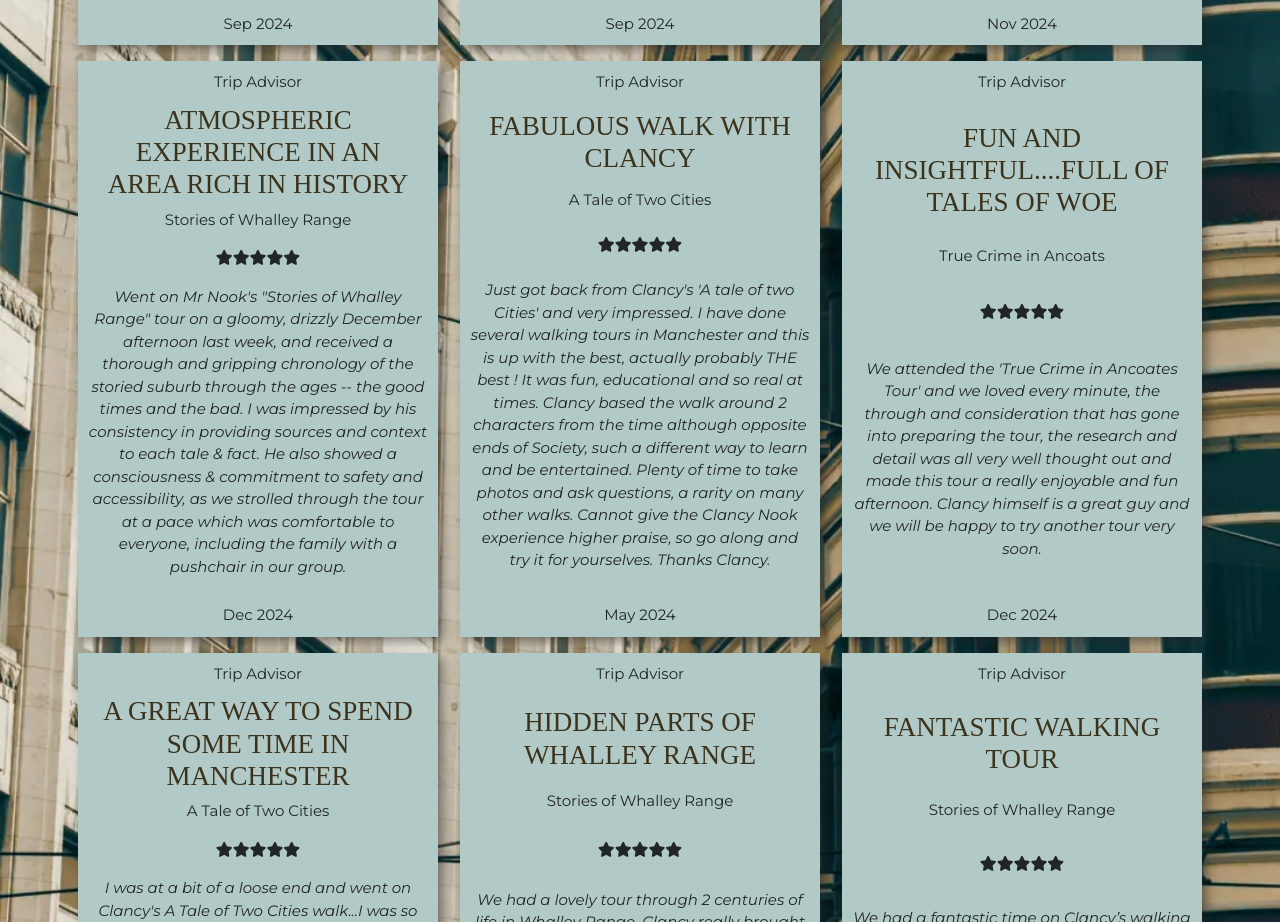
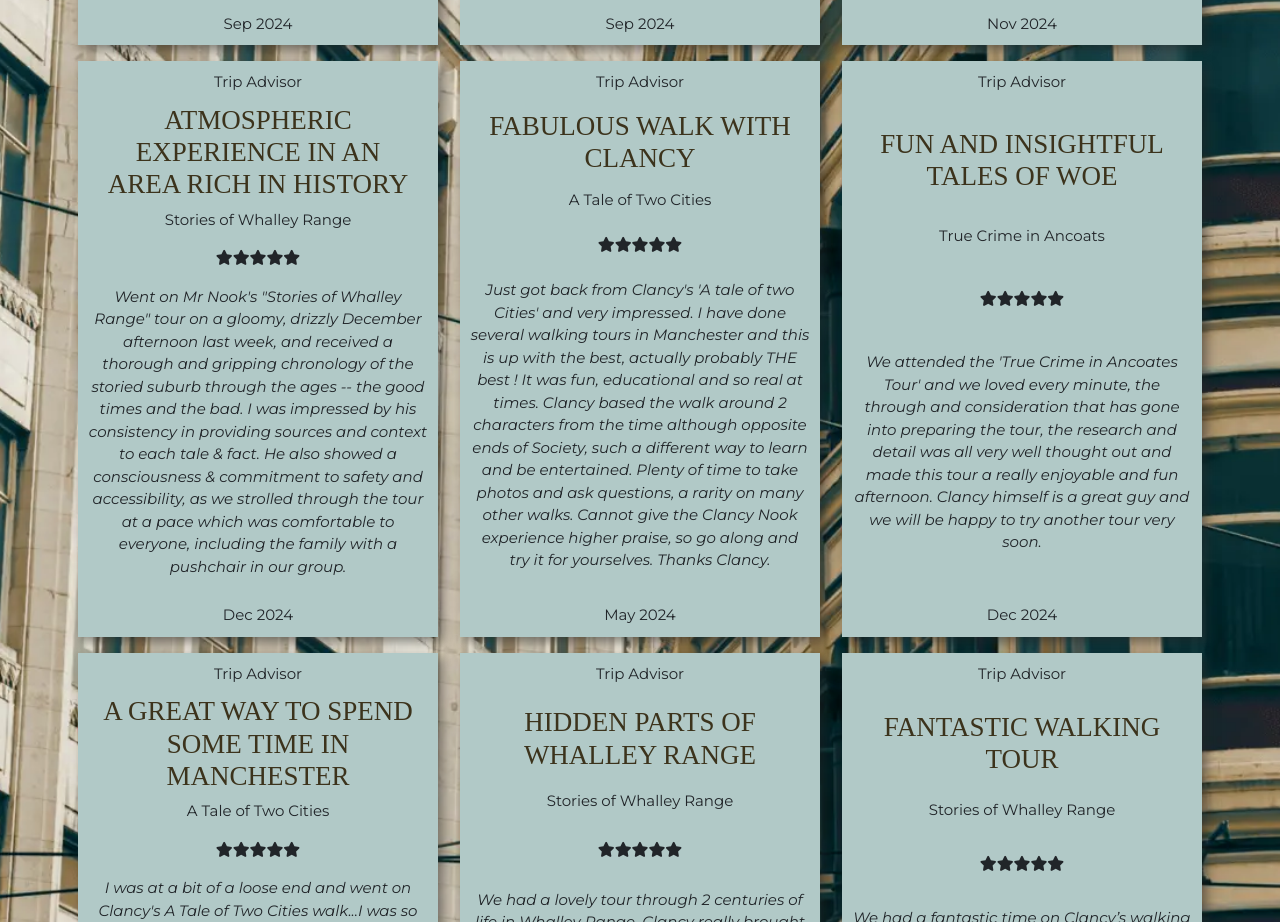
Before and after one commit to TeseoLou/clancy-nook-walking-tours, a plain HTML site: page reviews.html in a window 1280 px wide. Shown: the part 858-1780 px from the top of the page. Drawn offline with nearby package versions, Linux system fonts and the light colour scheme; a web font is replaced by a local one.

Commit message:
correct spelling error

```diff
--- a/reviews.html
+++ b/reviews.html
@@ -128,7 +128,7 @@
             <article class="card col-12 col-md-6 col-lg-4 p-0 rounded-0">
                 <div class="review-content rounded-0 third-row">
                     <p class="source rounded-0">Trip Advisor</p>
-                    <h2 class="card-title">Fun and Insightful....full of tales of woe</h3>
+                    <h2 class="card-title">Fun and Insightful tales of woe</h3>
                     <p>True Crime in Ancoats</p>
                     <p><i class="fa-solid fa-star"></i><i class="fa-solid fa-star"></i><i class="fa-solid fa-star"></i><i class="fa-solid fa-star"></i><i class="fa-solid fa-star"></i></p>
                     <p><em>We attended the 'True Crime in Ancoates Tour' and we loved every minute, the through and consideration that has gone into preparing the tour, the research and detail was all very well thought out and made this tour a really enjoyable and fun afternoon. Clancy himself is a great guy and we will be happy to try another tour very soon.</em></p>
```
